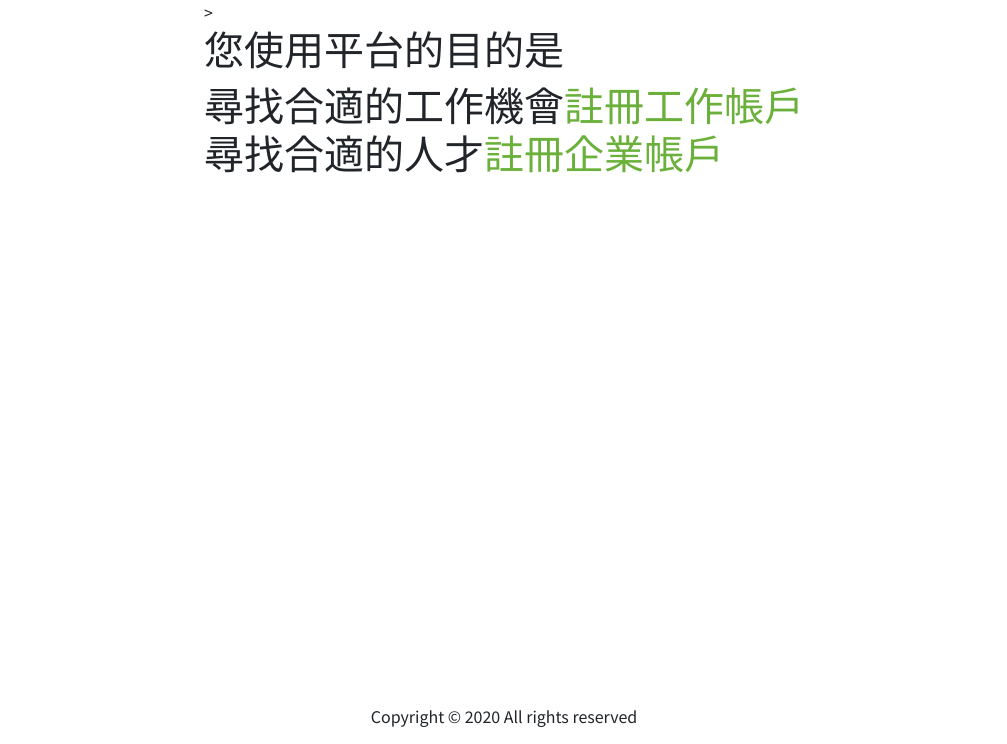
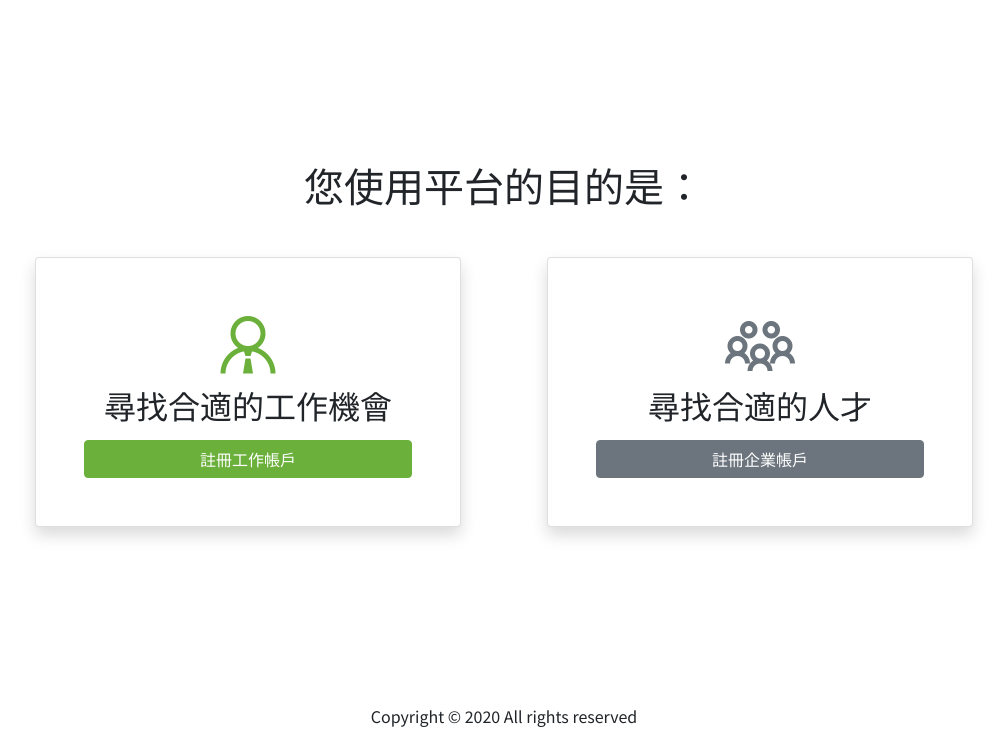
Before and after one commit to charleschen35353/manbaseHK, a Flask app: page /register in a window 1280 px wide. Shown: the part 56-800 px from the top of the page, without its empty margins (136-1143 px from the left). Run offline with Flask 3, Linux system fonts and the light colour scheme; parts of the project's set-up code (start-up, migrations or seed data) failed here and were passed over; some libraries are stand-ins or nearby versions.

Commit message:
20200620: Added UI for register.html

```diff
--- a/manbase/templates/layout.html
+++ b/manbase/templates/layout.html
@@ -23,6 +23,10 @@
       href="https://fonts.googleapis.com/css2?family=Noto+Sans+SC&family=Noto+Sans+TC:wght@100;300;400;500;700;900&display=swap"
       rel="stylesheet"
     />
+
+    <!-- Line Awesome - CDN -->
+    <!-- TODO: self-serve this package -->
+    <link rel="stylesheet" href="https://maxst.icons8.com/vue-static/landings/line-awesome/line-awesome/1.3.0/css/line-awesome.min.css">
 
     {% if title %}
     <title>Manbase - {{title}}</title>
--- a/manbase/templates/register.html
+++ b/manbase/templates/register.html
@@ -3,13 +3,26 @@
 {% from "_formhelpers.html" import render_field %}
 
 {% block content %}
-    <!--moved to suspended_code.html-->>
-    <h1> 您使用平台的目的是<h1>
-        <div>
-            尋找合適的工作機會<a href="{{url_for('individual_register')}}">註冊工作帳戶</a>
+    <!--moved to suspended_code.html-->
+    <div class="content-switch center-grid text-center justify-content-center align-items-center" style="min-width: 80vw;">
+        <h1 class="my-5">您使用平台的目的是：</h1>
+        <div class="container mb-5">
+            <div class="row justify-content-around">
+                <div class="card col-11 col-sm-5 mb-3 h-100 p-5 shadow bg-white">
+                    <i class="las la-user-tie text-primary " style="font-size: 5em;"></i>
+                    <h2 class="mb-3">
+                        尋找合適的工作機會
+                    </h2>
+                    <a href="{{url_for('individual_register')}}" class="btn btn-primary btn-large">註冊工作帳戶</a>
+                </div>
+                <div class="card col-11 col-sm-5 mb-3 h-100 p-5 shadow bg-white">
+                    <i class="las la-users text-secondary" style="font-size: 5em;"></i>
+                    <h2 class="mb-3">
+                        尋找合適的人才
+                    </h2>
+                    <a href="{{url_for('business_register')}}" class="btn btn-secondary btn-large">註冊企業帳戶</a>
+                </div>
+            </div>
         </div>
-        <div>
-            尋找合適的人才<a href="{{url_for('business_register')}}">註冊企業帳戶</a>
-        </div>
-
+    </div>
 {% endblock content %}
```
Also changed, not shown: manbase/templates/login.html (+4 -4 lines), manbase/static/img/undraw/job_offers.svg (added), manbase/static/img/undraw/meet_the_team.svg (added), 1 other file.
